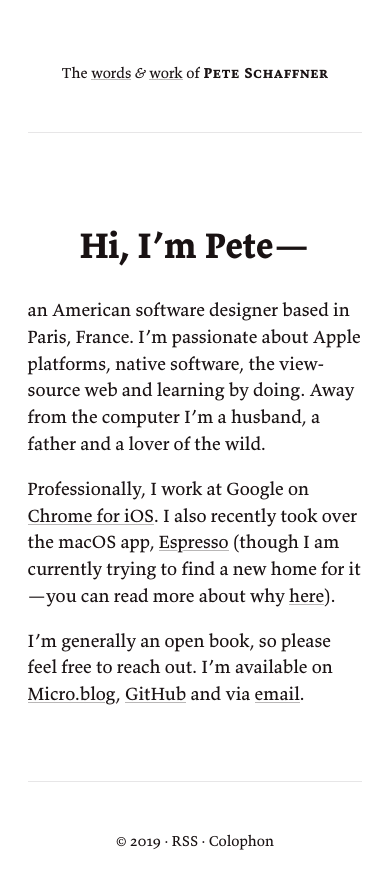
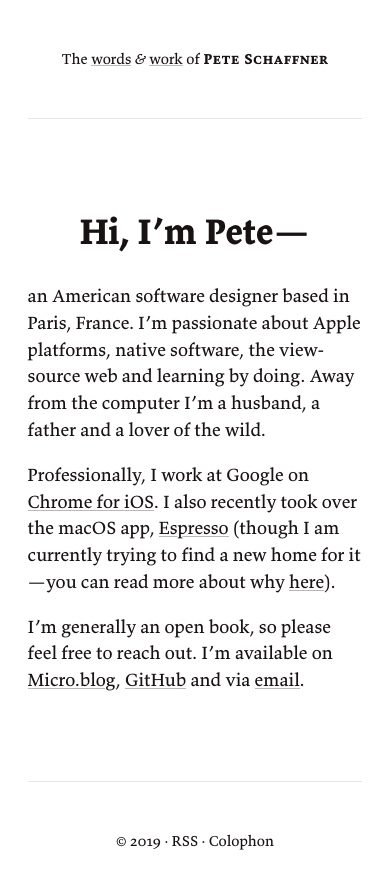
Before and after one commit to upmusings/upshift, a Jekyll site: the page built from index.md, in a window 390 px wide. Shown: the top 889 px of the page. Built offline with Jekyll 4.4.1, drawn with Linux system fonts in a browser that asks for light colours; our own code applies the rules of GitHub Pages for plain Markdown files.

Commit message:
Change top padding of nav on mobile
Having the top slightly larger than the bottom looked like it was a mistake rather than intentional…

```diff
--- a/assets/css/styles.css
+++ b/assets/css/styles.css
@@ -105,7 +105,7 @@ nav {
 
 @media (max-width: 600px) {
 	nav {
-		padding-top: 62px;
+		padding-top: 48px;
 	}
 }
 
```
